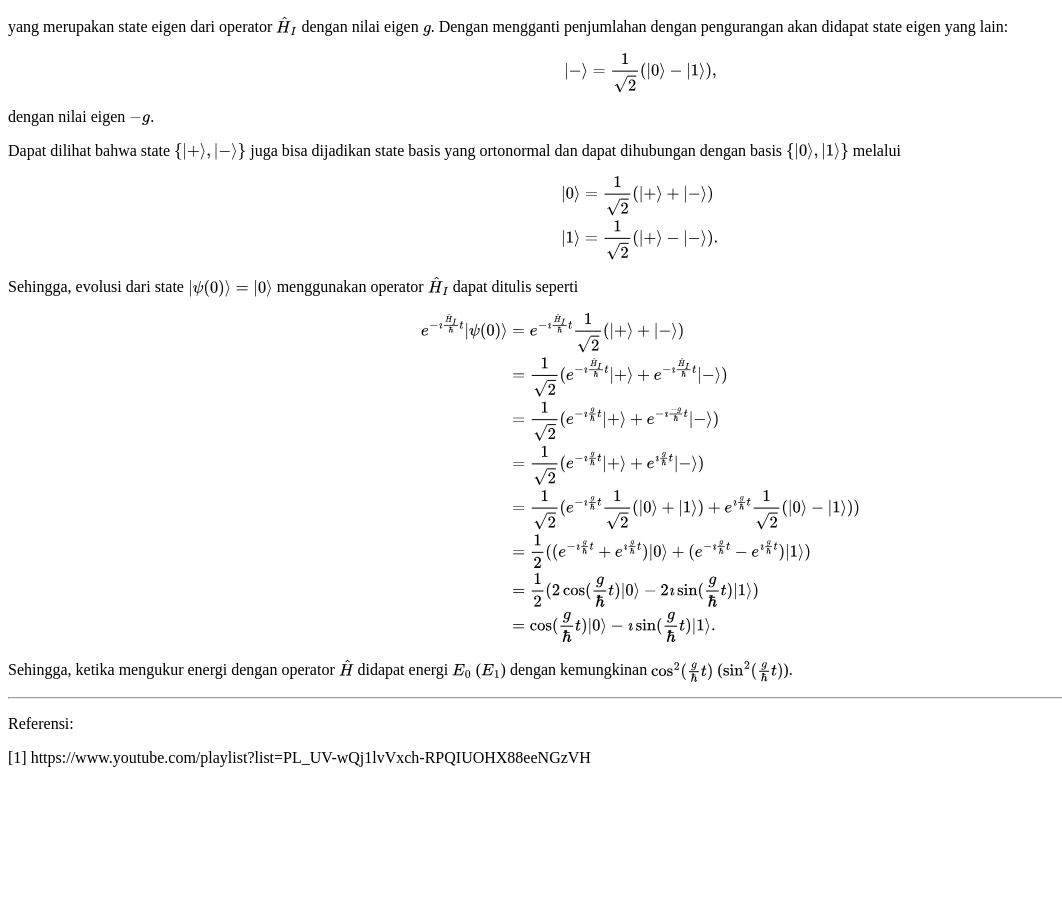
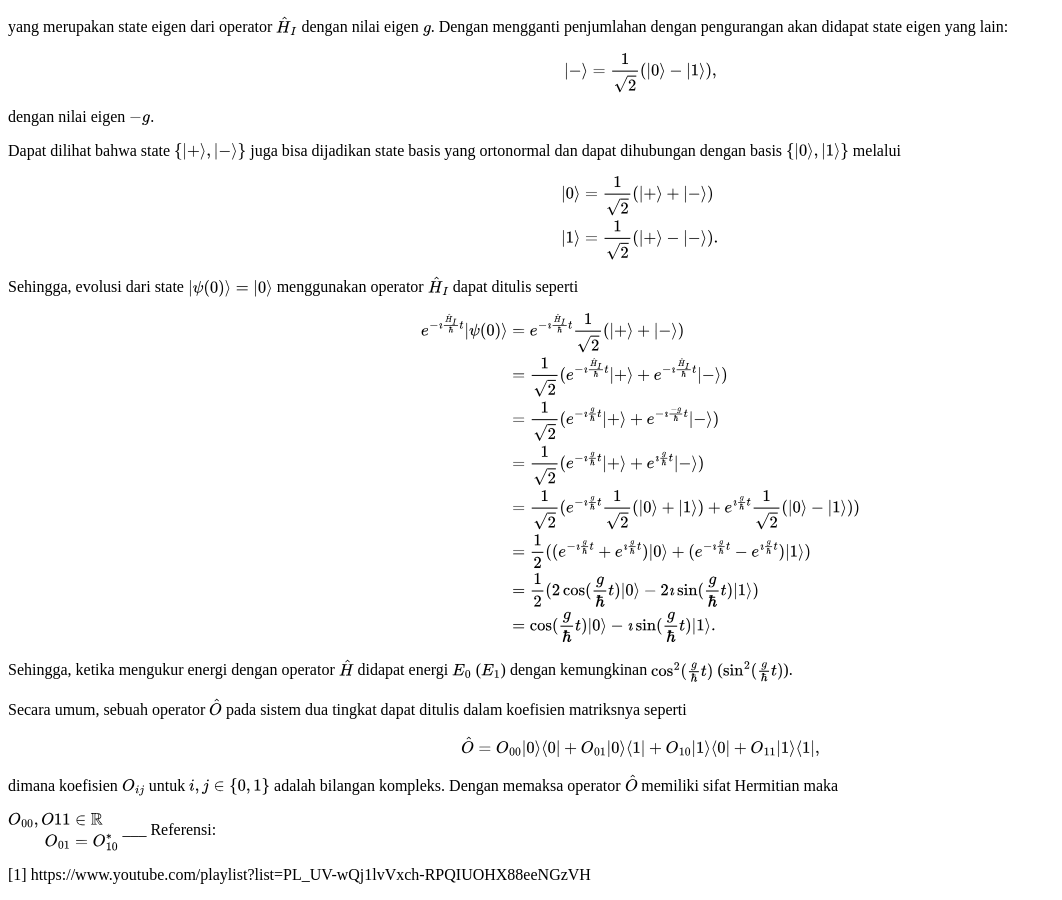
Before and after one commit to dangausuluah/dangausuluah.github.io, a Jekyll site: the page built from _posts/2025-08-26-SDT.md, in a window 1280 px wide and 900 px high, scrolled down 3464 px. Shown: the whole window, without its empty margins (0-1062 px from the left). Built offline with Jekyll 4.4.1, drawn with Linux system fonts in a browser that asks for light colours; nearby versions of some CDN libraries; our own code applies the rules of GitHub Pages for plain Markdown files; a script that is not in the unit is left out; comment, search, counter and statistics services are not loaded; before the commit the page ends 4247 px from its top, so only the background shows below that.

Commit message:
Update 2025-08-26-SDT.md

```diff
--- a/_posts/2025-08-26-SDT.md
+++ b/_posts/2025-08-26-SDT.md
@@ -238,6 +238,20 @@ $$
 
 Sehingga, ketika mengukur energi dengan operator $\hat{H}$ didapat energi $E_0$ ($E_1$) dengan kemungkinan $\cos^2(\frac{g}{\hbar} t)$ ($\sin^2(\frac{g}{\hbar} t)$).
 
+Secara umum, sebuah operator $\hat{O}$ pada sistem dua tingkat dapat ditulis dalam koefisien matriksnya seperti
+
+$$
+\hat{O} = O_{00} \ket{0}\bra{0} + O_{01} \ket{0}\bra{1} + O_{10} \ket{1}\bra{0} + O_{11} \ket{1}\bra{1},
+$$
+
+dimana koefisien $O_{ij}$ untuk $i,j \in \\{0,1\\}$ adalah bilangan kompleks. Dengan memaksa operator $\hat{O}$ memiliki sifat Hermitian maka
+
+$$
+\begin{align*}
+O_{00}, O{11} &\in \mathbb{R} \\
+O_{01} &= O_{10}^*
+\end{align*}
+$$
 ___
 Referensi:
 
```
